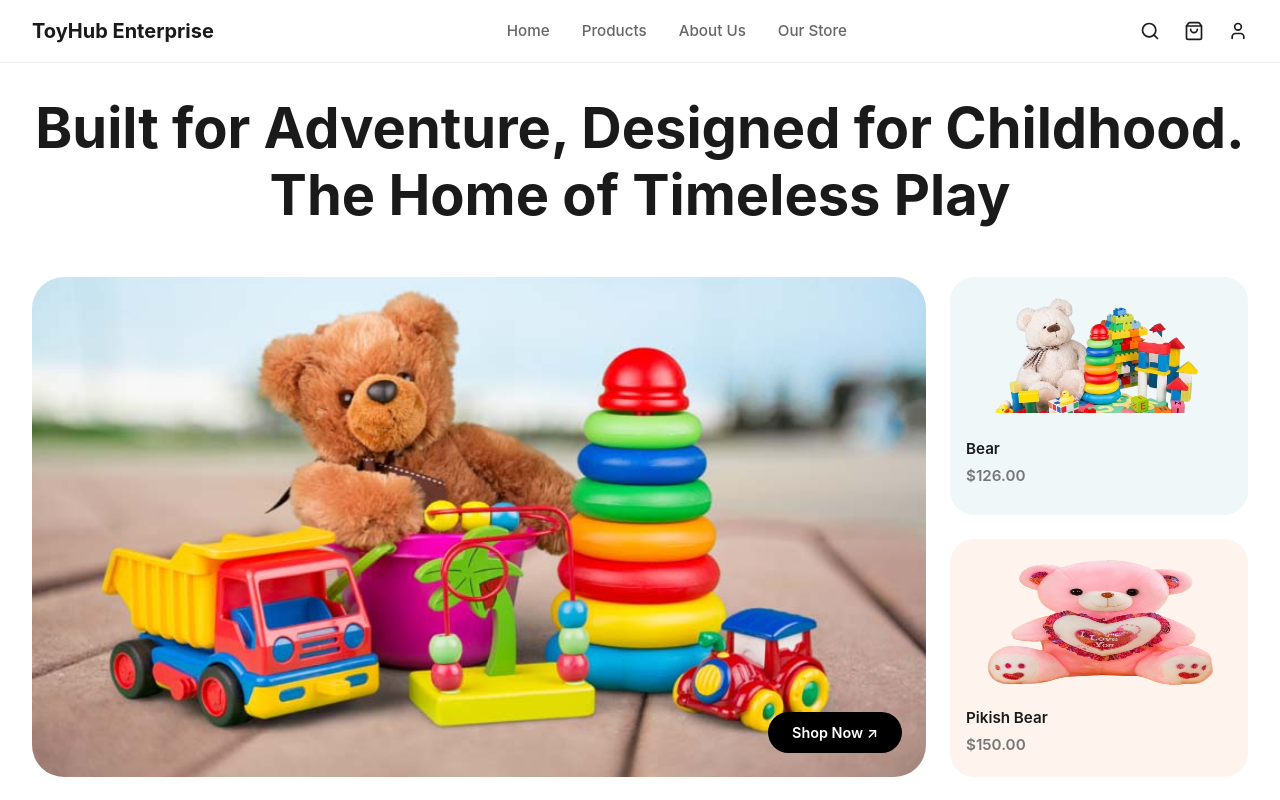
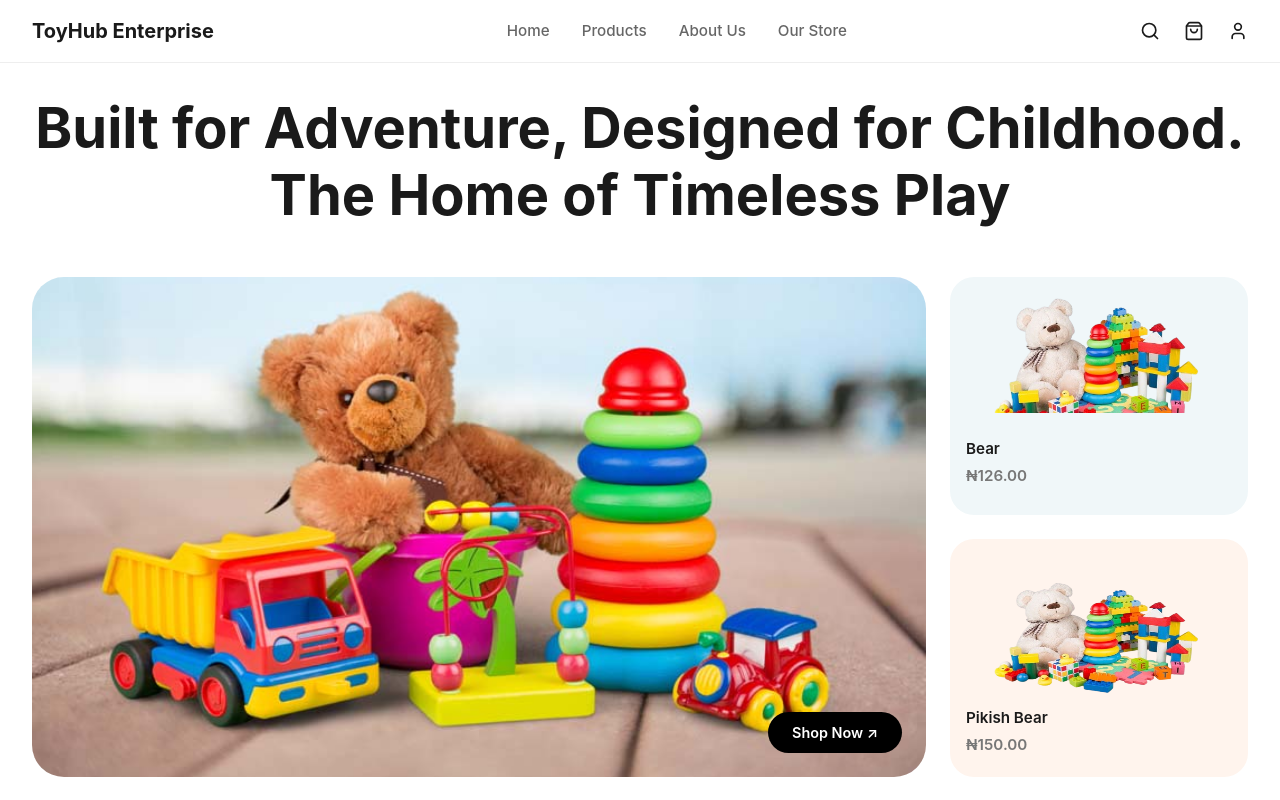
Before and after one commit to Chifrica/TheToyHub, a React (Vite) app: page / in a window 1280 px wide. Shown: the top 800 px of the page. Built offline with nearby package versions, Linux system fonts and the light colour scheme.

Commit message:
corrected image errors

```diff
--- a/src/screens/homeScreen/index.tsx
+++ b/src/screens/homeScreen/index.tsx
@@ -4,6 +4,8 @@ import './styles.css';
 import toys21 from "../../assets/toys21.jpg";
 import bearChildren from '../../assets/bearChildren.png';
 import chairImage from '../../assets/toys23.png';
+import bearChildrenRed from '../../assets/bearChildrenRed.png'
+import jellyCat from '../../assets/JellycatGray.png'
 
 const HomeScreen = () => {
   return (
@@ -29,14 +31,15 @@ const HomeScreen = () => {
               <img src={chairImage} alt="" />
               <div className="card-info">
                 <p>Bear</p>
-                <p className="price">$126.00</p>
+                <p className="price">₦126.00</p>
               </div>
             </div>
+
             <div className="side-card orange-bg">
-              <img src={bearChildren} alt="Elite Chair" style={{ objectFit: 'fill', height: "140px" }} />
+              <img src={chairImage} alt="Elite Chair" style={{ objectFit: 'fill', height: "140px" }} />
               <div className="card-info">
                 <p>Pikish Bear</p>
-                <p className="price">$150.00</p>
+                <p className="price">₦150.00</p>
               </div>
             </div>
           </div>
--- a/src/screens/productsGrid/index.tsx
+++ b/src/screens/productsGrid/index.tsx
@@ -25,7 +25,7 @@ const ProductGrid = () => {
     {
       id: 1,
       name: "Excavator",
-      price: "$66.00",
+      price: "₦66.00",
       img: excavator,
       category: "Vehicles",
       description: "A durable toy excavator with movable arm and realistic design. Perfect for sandbox play and imaginative construction adventures.",
@@ -33,7 +33,7 @@ const ProductGrid = () => {
     {
       id: 2,
       name: "Tricycle",
-      price: "$126.00",
+      price: "₦126.00",
       img: tricycle1,
       category: "Vehicles",
       description: "Sturdy steel-frame tricycle built for kids aged 2–5. Non-slip pedals and a wide stable base ensure a safe, fun ride.",
@@ -41,7 +41,7 @@ const ProductGrid = () => {
     {
       id: 3,
       name: "Radio Fly Scooter",
-      price: "$138.00",
+      price: "₦138.00",
       img: radioFlyScooter,
       category: "Vehicles",
       description: "Remote-controlled scooter with smooth gliding wheels and responsive steering. A thrilling ride for kids on the go.",
@@ -49,7 +49,7 @@ const ProductGrid = () => {
     {
       id: 4,
       name: "Trike Gas Scooter",
-      price: "$100.00",
+      price: "₦100.00",
       img: trikeGasScooter2,
       category: "Vehicles",
       description: "Three-wheel gas-style scooter with a sporty look and stable ride. Great for outdoor play and developing balance skills.",
@@ -57,7 +57,7 @@ const ProductGrid = () => {
     {
       id: 5,
       name: "Caterpillar",
-      price: "$86.00",
+      price: "₦86.00",
       img: toys22,
       category: "Building",
       description: "Colorful building caterpillar toy that sparks creativity and fine motor skills. Stack, connect, and build to your imagination.",
@@ -65,7 +65,7 @@ const ProductGrid = () => {
     {
       id: 6,
       name: "Jelly Cat",
-      price: "$222.00",
+      price: "₦222.00",
       img: jellycatGray,
       category: "Animal",
       description: "Ultra-soft plush Jellycat companion made from premium hypoallergenic fabric. A perfect cuddle buddy for children of all ages.",
```
Also changed, not shown: src/vite-env.d.ts (+0 -15 lines).
